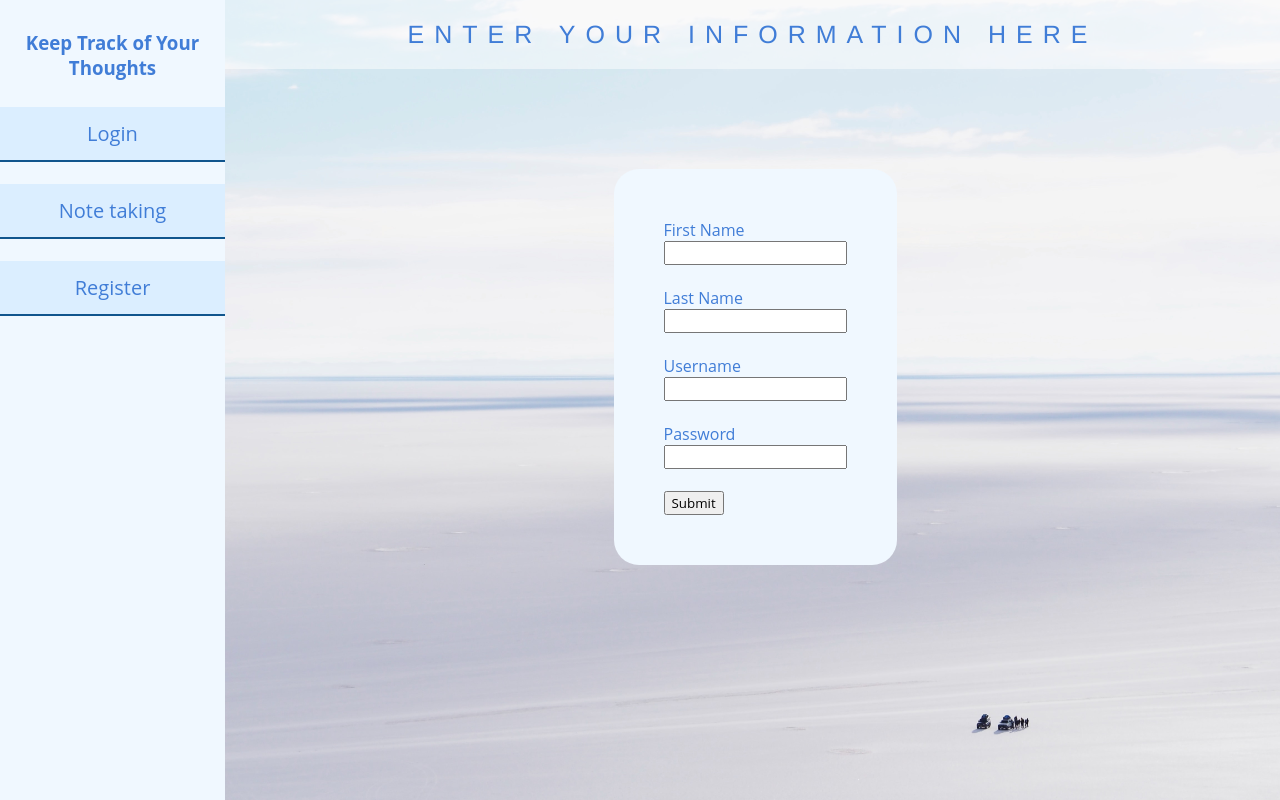
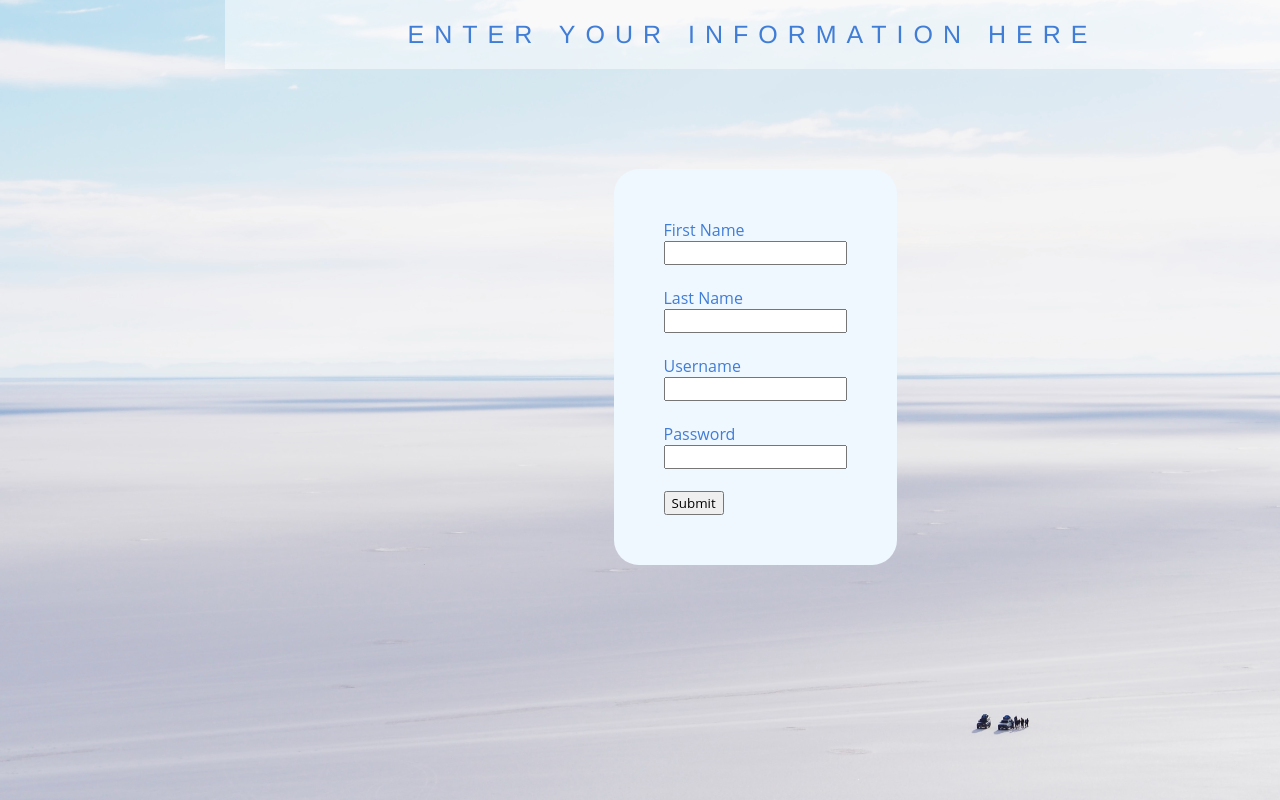
Before and after one commit to szabol1/Note-taking, a website: page public/register.html in a window 1280 px wide. Drawn offline with Linux system fonts and the light colour scheme.

```diff
--- a/public/register.html
+++ b/public/register.html
@@ -9,26 +9,7 @@
     <body>
     <div class="wrapper">
     <h1 style="color: #407dd7;"> ENTER YOUR INFORMATION HERE</h1>
-        <div class="sidebar">
-                 <div class="profile">
 
-                     <h3>Keep Track of Your Thoughts</h3><br>
-
-                     <li>
-                         <span class="Log in"><i class="fas fa-home"></i></span>
-                         <a href="login.html">Login</a>
-
-                     </li><br>
-                     <li>
-                         <span class="icon"><i class="fas fa-desktop"></i></span>
-                         <a href="note.html">Note taking</a>
-                     </li><br>
-                     <li>
-                         <span class="icon"><i class="fas fa-user-friends"></i></span>
-                         <a href="register.html">Register</a>
-                     </li><br>
-                 </div>
-        </div>
             <div class="forms" style = "margin-top: 100px;">
                 <form id="registerForm">
                     <label for="name">First Name</label>
```
